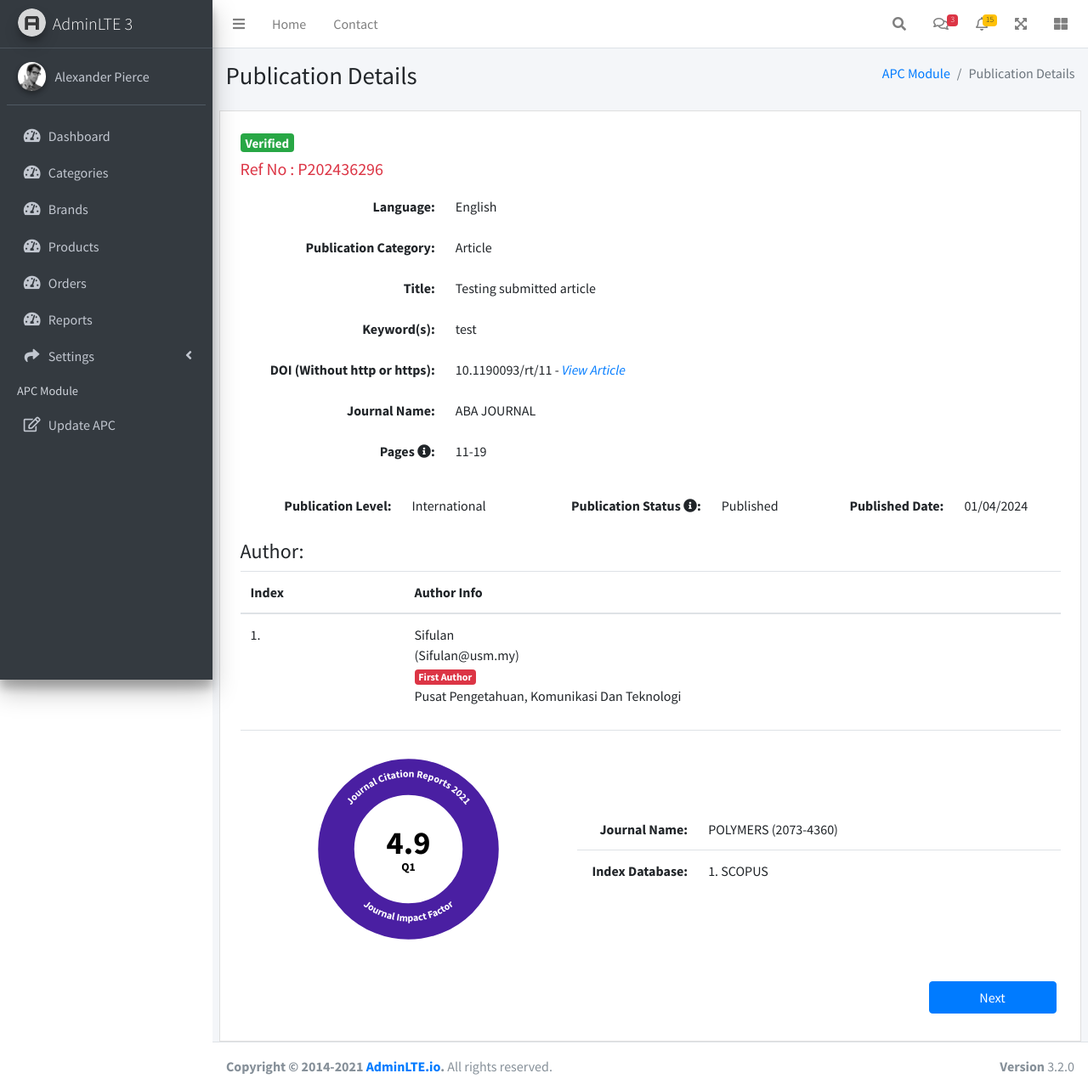
After one commit to Zentrois/inventory_system, a CodeIgniter app: page /database/admin/publication-details in a window 1280 px wide. The commit adds this page. Shown: the whole page at 85% size. Run offline with CodeIgniter, Linux system fonts and the light colour scheme; the visitor is signed in with stand-in values (Sample User, id 1); some libraries are stand-ins or nearby versions.

Commit message:
add template library and APC module page

```diff
--- a/application/config/routes.php
+++ b/application/config/routes.php
@@ -18,3 +18,7 @@ $route['admin/profile-settings'] = 'settings/profile_settings';
 $route['admin/currency-settings'] = 'settings/currency_settings';
 $route['admin/products-image-settings'] = 'settings/product_image_settings';
 $route['admin/footer-settings'] = 'settings/footer_settings';
+
+// APC Module Routes
+$route['admin/update-apc'] = 'apc/update_apc';
+$route['admin/publication-details'] = 'apc/publications_details';
--- /dev/null
+++ b/application/controllers/Apc.php
@@ -0,0 +1,34 @@
+<?php
+
+class Apc extends CI_Controller {
+
+    public function update_apc(){
+        if ($this->session->userdata("is_active") == 1) {
+            $data = array(
+                "page_content" => "pages/update-apc"
+            );
+
+            $this->load->view("layout/main_layout", $data);
+        }else{
+            $this->load->view("pages/login");
+        }
+    }
+
+    public function publications_details(){
+        $input_data = $this->input->post();
+
+        if ($this->session->userdata("is_active") == 1) {
+            $data = array(
+                "page_content" => "pages/detail-apc"
+            );
+
+            $this->load->view("layout/main_layout", $data);
+        }else{
+            $this->load->view("pages/login");
+        }
+
+    }
+
+}
+
+?>
--- a/application/views/include/scripts.php
+++ b/application/views/include/scripts.php
@@ -28,7 +28,16 @@
 <script src="<?php echo base_url() ?>assets/plugins/overlayScrollbars/js/jquery.overlayScrollbars.min.js"></script>
 <!-- AdminLTE App -->
 <script src="<?php echo base_url() ?>assets/dist/js/adminlte.js"></script>
+<!-- Select2 -->
+<script src="<?php echo base_url() ?>assets/plugins/select2/js/select2.full.min.js"></script>
+
 <!-- AdminLTE for demo purposes -->
 <script src="<?php echo base_url() ?>assets/dist/js/demo.js"></script>
 <!-- AdminLTE dashboard demo (This is only for demo purposes) -->
 <script src="<?php echo base_url() ?>assets/dist/js/pages/dashboard.js"></script>
+
+<script>
+    $(function () {
+      $('.select2').select2()
+    });
+</script>
--- a/application/views/include/sidebar.php
+++ b/application/views/include/sidebar.php
@@ -103,6 +103,15 @@
                     </li>
                 </ul>
             </li>
+            <li class="nav-header">APC Module</li>
+            <li class="nav-item">
+                <a href="<?php echo site_url('admin/update-apc') ?>" class="nav-link">
+                <i class="nav-icon far fa-edit"></i>
+                <p>
+                    Update APC
+                </p>
+                </a>
+            </li>
         </ul>
     </nav>
     <!-- /.sidebar-menu -->
--- a/application/views/include/styles.php
+++ b/application/views/include/styles.php
@@ -18,3 +18,5 @@
   <link rel="stylesheet" href="<?php echo base_url() ?>assets/plugins/daterangepicker/daterangepicker.css">
   <!-- summernote -->
   <link rel="stylesheet" href="<?php echo base_url() ?>assets/plugins/summernote/summernote-bs4.min.css">
+  <!-- Select2 -->
+  <link rel="stylesheet" href="<?php echo base_url() ?>assets/plugins/select2/css/select2.min.css">
--- a/application/views/pages/dashboard.php
+++ b/application/views/pages/dashboard.php
@@ -1,3 +1,4 @@
+
 <div class="content-wrapper">
         <!-- Content Header (Page header) -->
         <div class="content-header">
--- /dev/null
+++ b/application/views/pages/detail-apc.php
@@ -0,0 +1,169 @@
+<!-- Content Wrapper. Contains page content -->
+<style>
+    /* Target only the specific table with class 'no-bottom-line' */
+    .no-bottom-line tr:last-child th,
+    .no-bottom-line tr:last-child td {
+        border-bottom: none !important;
+    }
+</style>
+
+<div class="content-wrapper">
+    <!-- Content Header (Page header) -->
+    <section class="content-header">
+        <div class="container-fluid">
+            <div class="row mb-2">
+                <div class="col-sm-6">
+                    <h1>Publication Details</h1>
+                </div>
+                <div class="col-sm-6">
+                    <ol class="breadcrumb float-sm-right">
+                        <li class="breadcrumb-item"><a href="#">APC Module</a></li>
+                        <li class="breadcrumb-item active">Publication Details</li>
+                    </ol>
+                </div>
+            </div>
+        </div><!-- /.container-fluid -->
+    </section>
+
+    <section class="content">
+        <div class="invoice container">
+            <div class="row">
+                <div class="col-12">
+                    <!-- Main content -->
+                    <div class="p-3 mb-3">
+                        <!-- title row -->
+                        <div class="row pt-2">
+                            <div class="col-12 text-end">
+                                <h5>
+                                    <span class="badge badge-success">Verified</span>
+                                </h5>
+                                <h5>
+                                    <span class="text-danger">Ref No : P202436296</span>
+                                </h5>
+                            </div>
+                        </div>
+
+                        <div class="row">
+                            <div class="col-12">
+                                <div class="table-responsive">
+                                    <table class="table table-borderless no-bottom-line">
+                                        <tr>
+                                            <th style="width:25%; text-align: right;">Language:</th>
+                                            <td>English</td>
+                                        </tr>
+                                        <tr>
+                                            <th style="width:25%; text-align: right;">Publication Category:</th>
+                                            <td>Article</td>
+                                        </tr>
+                                        <tr>
+                                            <th style="text-align: right;">Title:</th>
+                                            <td>Testing submitted article</td>
+                                        </tr>
+                                        <tr>
+                                            <th style="text-align: right;">Keyword(s):</th>
+                                            <td>test</td>
+                                        </tr>
+                                        <tr>
+                                            <th style="text-align: right;">DOI (Without http or https):</th>
+                                            <td>10.1190093/rt/11 - <a href=""><i>View Article</i></a></td>
+                                        </tr>
+                                        <tr>
+                                            <th style="text-align: right;">Journal Name:</th>
+                                            <td>ABA JOURNAL</td>
+                                        </tr>
+                                        <tr>
+                                            <th style="text-align: right;">Pages <i class="fa fa-info-circle" data-bs-toggle="tooltip" title="This publication has been verified and published."></i>:</th>
+                                            <td>11-19</td>
+                                        </tr>
+                                    </table>
+                                </div>
+                            </div>
+
+                            <div class="col-12">
+                                <div class="table-responsive">
+                                    <table class="table table-borderless no-bottom-line">
+                                        <tr>
+                                            <th class="text-end w-auto" style="text-align: right;">Publication Level:</th>
+                                            <td class="w-auto">International</td>
+                                            <th class="text-end w-auto" style="text-align: right;">Publication Status <i class="fa fa-info-circle" data-bs-toggle="tooltip" title="This publication has been verified and published."></i>:</th>
+                                            <td class="w-auto">Published</td>
+                                            <th class="text-end w-auto" style="text-align: right;">Published Date:</th>
+                                            <td class="w-auto">01/04/2024</td>
+                                        </tr>
+                                    </table>
+                                </div>
+                            </div>
+                        </div>
+
+                        <h4>Author:</h4>
+                        <!-- Table row -->
+                        <div class="row">
+                            <div class="col-12 table-responsive">
+                                <table class="table">
+                                    <thead>
+                                        <tr>
+                                            <th style="width:20%">Index</th>
+                                            <th>Author Info</th>
+                                        </tr>
+                                    </thead>
+                                    <tbody>
+                                        <tr>
+                                            <td>1.</td>
+                                            <td>
+                                                <p class="m-0">Sifulan</p>
+                                                <p class="m-0">(Sifulan@usm.my)</p>
+                                                <p class="m-0"><span class="badge badge-danger">First Author</span></p>
+                                                <p class="m-0">Pusat Pengetahuan, Komunikasi Dan Teknologi</p>
+                                            </td>
+                                        </tr>
+                                    </tbody>
+                                </table>
+                            </div>
+                        </div>
+
+                        <!-- Journal Metrics -->
+                        <div class="row">
+                            <div class="col-12 table-responsive">
+                                <table class="table">
+                                    <tbody>
+                                        <tr>
+                                            <td rowspan="2" style="width: 255px; height: 255px; text-align: center; vertical-align: middle;">
+                                                <svg width="255" height="255" viewBox="0 0 300 300">
+                                                    <circle cx="150" cy="150" r="100" fill="none" stroke="#4a1fa2" stroke-width="50"/>
+                                                    <path id="topCurve" d="M50,150 A100,100 0 0,1 250,150" fill="transparent"/>
+                                                    <text font-size="14" font-weight="bold" fill="white">
+                                                        <textPath href="#topCurve" startOffset="50%" text-anchor="middle">Journal Citation Reports 2021</textPath>
+                                                    </text>
+                                                    <path id="bottomCurve" d="M50,150 A100,100 0 0,0 250,150" fill="transparent"/>
+                                                    <text font-size="14" font-weight="bold" fill="white">
+                                                        <textPath href="#bottomCurve" startOffset="50%" text-anchor="middle">Journal Impact Factor</textPath>
+                                                    </text>
+                                                    <text x="150" y="145" text-anchor="middle" dominant-baseline="middle" font-size="45" font-weight="bold" fill="black">4.9</text>
+                                                    <text x="150" y="180" text-anchor="middle" font-size="16" font-weight="bold" fill="black">Q1</text>
+                                                </svg>
+                                            </td>
+                                            <td style="width: 100px; text-align: right; font-weight: bold; vertical-align: bottom;">Journal Name:</td>
+                                            <td style="width: 300px; text-align: left; vertical-align: bottom;">POLYMERS (2073-4360)</td>
+                                        </tr>
+                                        <tr>
+                                            <td style="width: 100px; text-align: right; font-weight: bold; vertical-align: top;">Index Database:</td>
+                                            <td style="width: 300px; text-align: left; vertical-align: top;">1. SCOPUS</td>
+                                        </tr>
+                                    </tbody>
+                                </table>
+                            </div>
+                        </div>
+
+                        <!-- Next Button -->
+                        <div class="row">
+                            <div class="col-12">
+                                <button type="button" class="btn btn-primary float-right" style="margin-right: 5px; width: 150px;">Next</button>
+                            </div>
+                        </div>
+
+                    </div>
+                </div>
+            </div>
+        </div>
+    </section>
+</div>
--- a/application/views/pages/login.php
+++ b/application/views/pages/login.php
@@ -131,5 +131,6 @@
 
 
 
+
 </body>
 </html>
```
Also changed, not shown: application/views/pages/update-apc.php (added, +40 -0 lines). Lines whose indentation alone changed are shown as unchanged.
